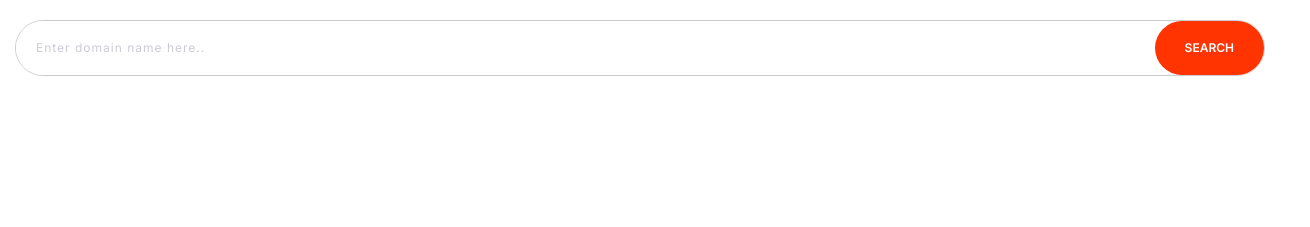
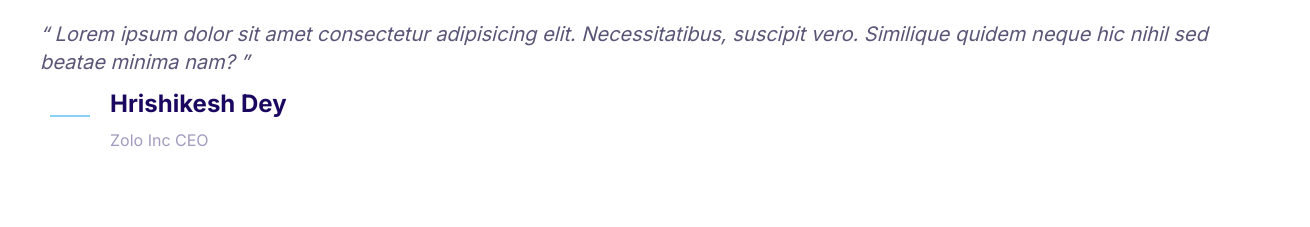
Before and after one commit to Hrishikeshdeyofficial/Hrishikeshdeyofficial, a plain HTML site: page index.html in a window 1280 px wide. Shown: the whole page, 1310 px wide, since content can reach past the window. Drawn offline with Linux system fonts and the light colour scheme.

Commit message:
Building Quote object

```diff
--- a/css/styles.css
+++ b/css/styles.css
@@ -3,6 +3,7 @@
     --secondary-color: #00d9ff;
     --accent-color: #ff3400;
     --headings-color: #1b0760;
+    --body-color-darker: #5c5577;
     --body-color: #918ca4;
     --border-radius: 30px;
 }
@@ -301,3 +302,60 @@ a{
 .input-group .btn:hover{
     padding-left: 10rem;
 }
+
+
+/* Quotes */
+.quotes{
+    font-size: 3rem;
+    font-style: italic;
+    color: var(--body-color-darker);
+    line-height: 1.4;
+}
+
+.quote__text::before{
+    content: open-quote;
+}
+
+.quote__text::after{
+    content: close-quote;
+}
+
+.quote__author{
+    font-size: 3rem;
+    font-style: normal;
+    font-weight: bold;
+}
+
+.quote__org{
+    font-size: 2rem;
+    font-style: normal;
+    color: var(--headings-color);
+    opacity: 0.4;
+    line-height: 0.5;
+}
+
+.media__body{
+    position: relative;
+    left: 7rem;
+    bottom: 8rem;
+}
+
+.media__image{
+    position: relative;
+    left: 1rem;
+}
+
+@media screen and (min-width: 1024px){
+
+    .quotes{
+        font-size: 2rem;
+    }
+
+    .quote__author{
+        font-size: 2.4rem;
+    }
+
+    .quote__org{
+        font-size: 1.6rem;
+    }
+}
--- a/index.html
+++ b/index.html
@@ -14,13 +14,22 @@
     />
   </head>
   <body>
-    <div class="input-group">
-      <input
-        type="text"
-        class="inputs"
-        placeholder="Enter domain name here.."
-      />
-      <button type="submit" class="btn btn--accent">Search</button>
-    </div>
+    <blockquote class="quotes">
+      <p class="quote__text">
+        Lorem ipsum dolor sit amet consectetur adipisicing elit. Necessitatibus,
+        suscipit vero. Similique quidem neque hic nihil sed beatae minima nam?
+      </p>
+      <footer>
+        <span class="media__image">
+          <svg class="icon icon--primary">
+            <use xlink:href="images/sprite.svg#line"></use>
+          </svg>
+        </span>
+        <span class="media__body">
+          <h3 class="media__title quote__author">Hrishikesh Dey</h3>
+          <p class="quote__org">Zolo Inc CEO</p>
+        </span>
+      </footer>
+    </blockquote>
   </body>
 </html>
```
Also changed, not shown: media.html (added, +15 -0 lines), images/popular.svg (added).
